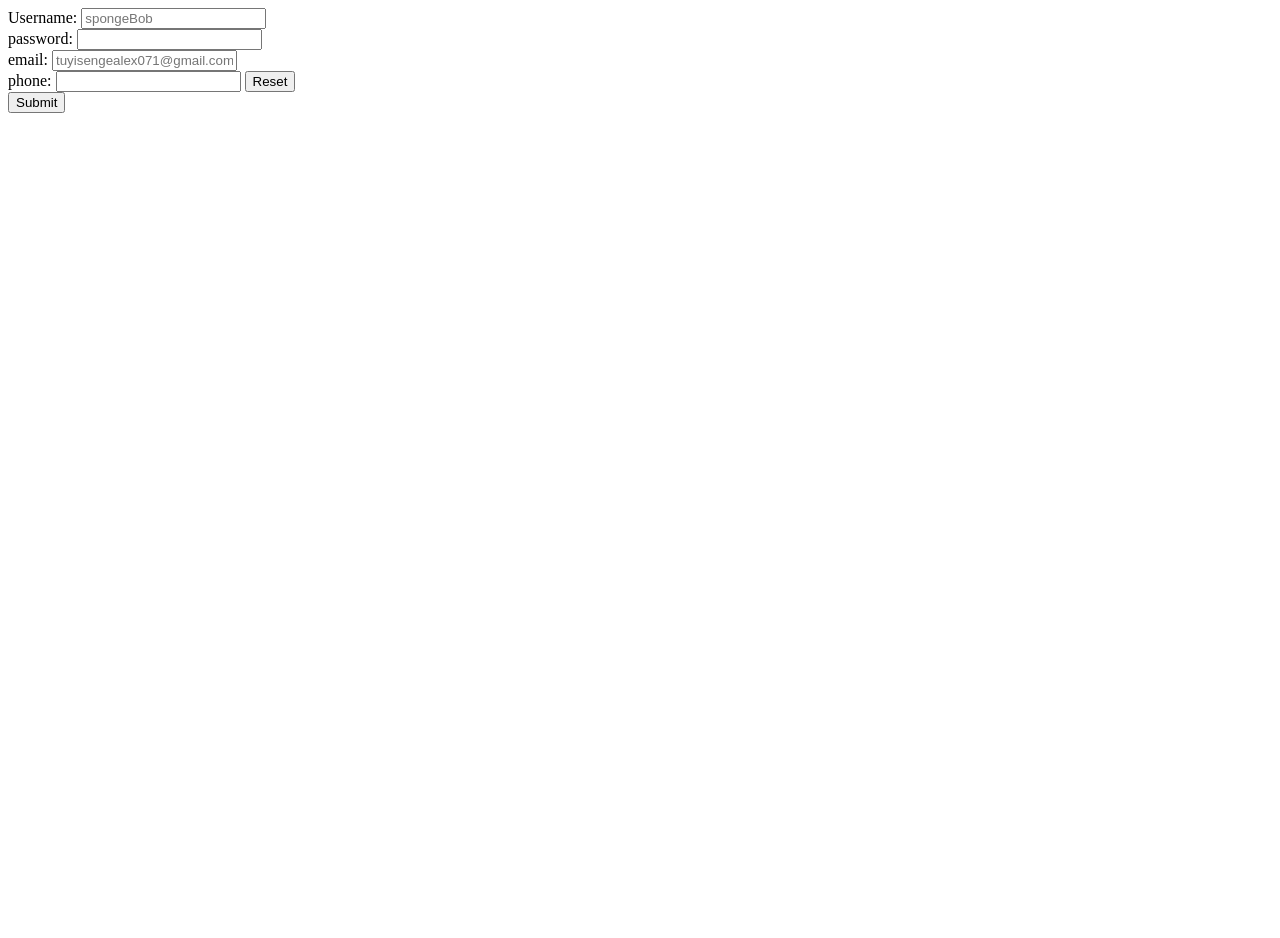
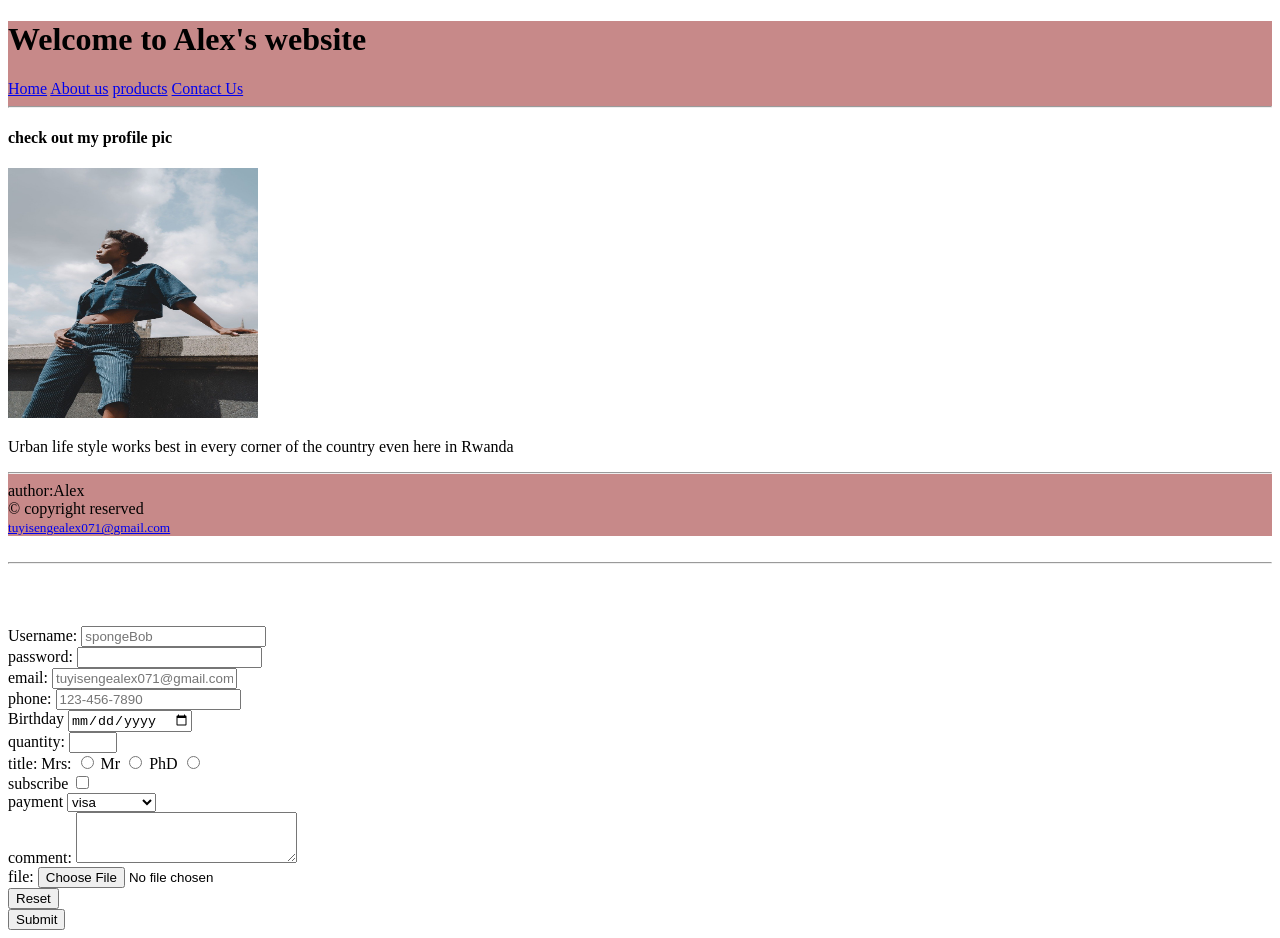
Before and after one commit to Tuyisenge-alex/HTML-CSS-overview, a plain HTML site: page index.html in a window 1280 px wide. Before the commit the page ends 800 px from the top, so only its background shows below. Drawn offline with Linux system fonts and the light colour scheme.

Commit message:
made the full form and added headers and footers

```diff
--- a/index.html
+++ b/index.html
@@ -6,7 +6,31 @@
     <title>Document</title>
 </head>
 <body>
-    <form action="index.php" method="post">
+<header style="background-color:rgb(199, 137, 137)",>
+<h1>Welcome to Alex's website</h1>
+<a href="https://youtu.be/24emkQkOB_A">Home</a>
+<a href="https://youtu.be/24emkQkOB_A">About us</a>
+<a href="https://youtu.be/24emkQkOB_A">products</a>
+<a href="https://youtu.be/24emkQkOB_A">Contact Us</a>
+<hr>
+</header>
+<main>
+    <h4>check out my profile pic</h4>
+    <img src="urban-fashion-9639853_1280.jpg" width="250 " height="250">
+    <p>Urban life style works best in every corner of the country even here in Rwanda </p>
+    </main>
+    <footer style="background-color:rgb(199, 137, 137)">
+        <hr>
+        author:Alex <br>
+        &copy; copyright reserved<br>
+       <small> <a href="mailto:tuyisengealex071@gmail.com">tuyisengealex071@gmail.com</a></small>
+    </footer>
+<br>
+<hr>
+<br>
+<br>
+<br>
+    <form action="index.php" method="post" enctype="multipart/form-data ">
 
         <label for="Username">Username:</label>
 <input type="text" id="Username" placeholder="spongeBob" minlength="6" maxlength="15" required><br>
@@ -18,7 +42,31 @@
 <input type="email" id="email" placeholder="tuyisengealex071@gmail.com"><br>
 
 <label for="phone">phone:</label>
-<input type="tel" id="phone">
+<input type="tel" id="phone" placeholder="123-456-7890" pattern="[0-9]{3}-[0-9]{3}-[0-9]{4}"><br>
+<label for="bday">Birthday</label>
+<input type="date" id="bday"><br>
+<label for="quantity">quantity:</label>
+<input type="number" id="quantity" min="0" max="2"><br>
+<label for="title">title:</label>
+<label for="Mrs">Mrs:</label>
+<input type="radio" id="Mrs" name="title">
+<label for="Mr">Mr</label>
+<input type="radio" id="Mr" name="title">
+<label for="PhD">PhD</label>
+<input type="radio" id="PhD" name="title"><br>
+<label for="subscribe">subscribe</label>
+<input type="checkbox" id="subscribe"><br>
+<label for="payment">payment</label>
+<select id="payment">
+<option value="visa">visa</option>
+<option value="mastercard">mastercard</option>
+<option value="paypal">paypal</option>
+</select><br>
+<label for="comment">comment:</label>
+<textarea id="comment" rows="3" cols="25" ></textarea><br>
+<label for="file">file:</label>
+<input type="file" id="file" accept="image/png,image/jpeg"><br>
+
 
 <input type="reset"><br>
 <input type="submit">
```
Also changed, not shown: urban-fashion-9639853_1280.jpg (added).
